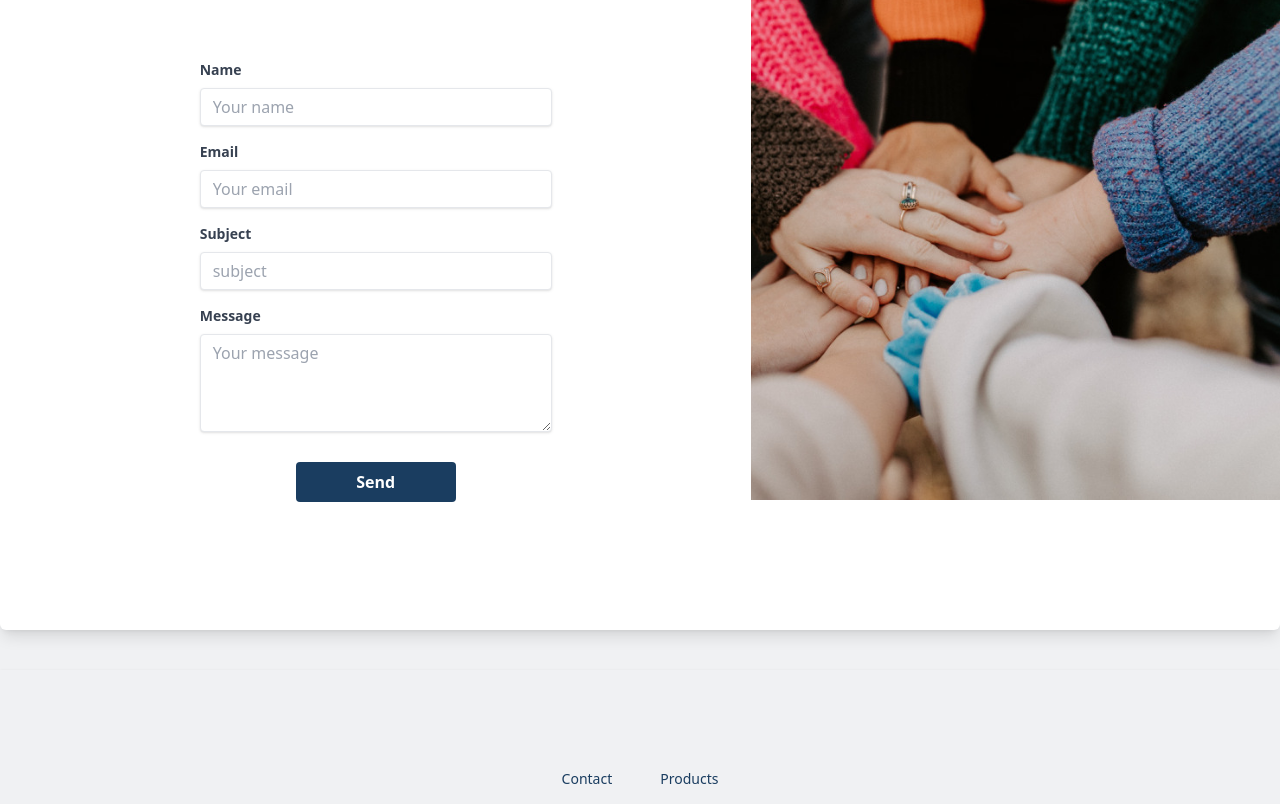
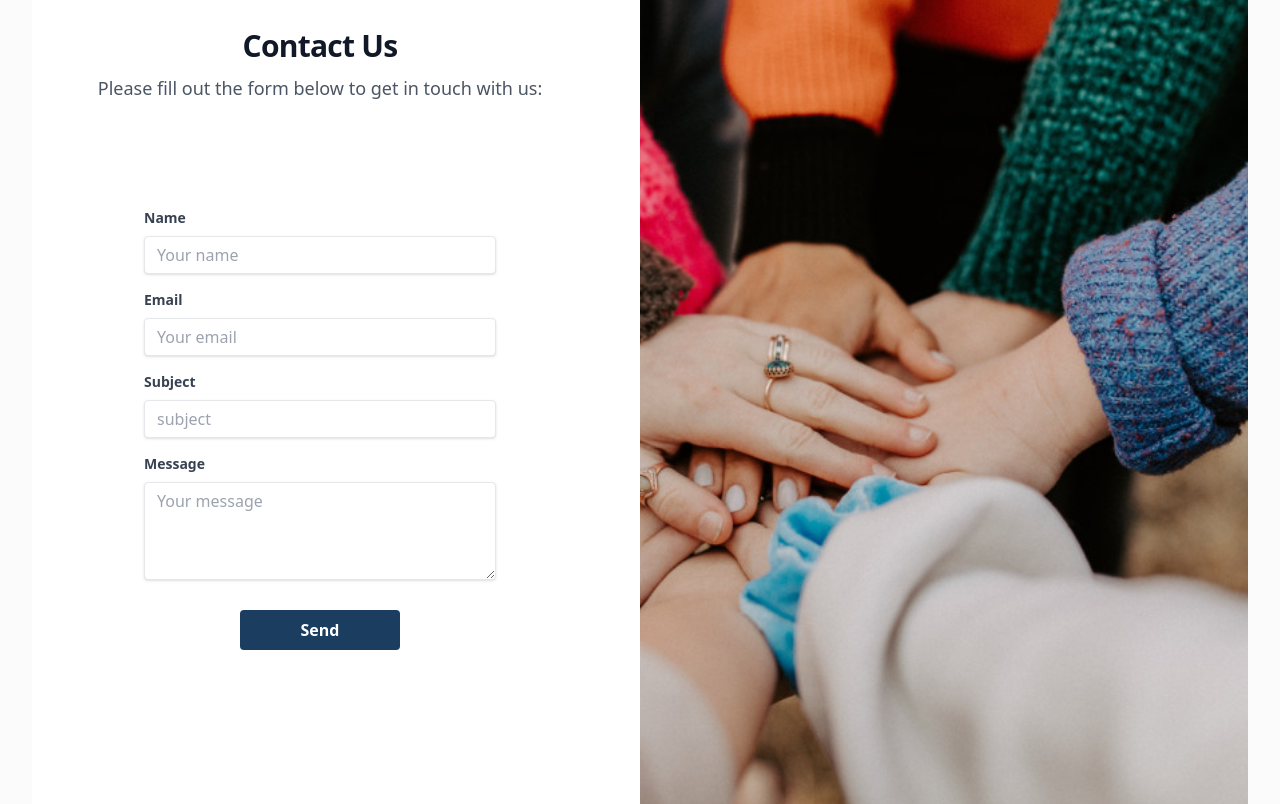
Before and after one commit to Liisagrant/CA-react-BazaarVerse, a React (Vite) app: page /contact in a window 1280 px wide. Shown: the part 220-1024 px from the top of the page. Built offline with nearby package versions, Linux system fonts and the light colour scheme; no server answers.

Commit message:
added a notfound page and some small changes in colour background, some footer issues with spacing and adding that images is from unspalsh. Added the notfound in router And fixed som issues in contact page

```diff
--- a/src/components/Layout/Footer.jsx
+++ b/src/components/Layout/Footer.jsx
@@ -3,16 +3,16 @@ import { Link } from "react-router-dom";
 
 const Footer = () => {
   return (
-    <footer className="bg-background shadow mt-8">
+    <footer className="bg-layout shadow mt-8">
       <div className="mx-auto max-w-7xl overflow-hidden py-20 px-6 sm:py-24 lg:px-8">
         <nav
-          className="-mb-6 columns-2 sm:flex sm:justify-center sm:space-x-12"
+          className="m-6 columns-2 flex justify-center sm:space-x-12"
           aria-label="Footer"
         >
           <div className="pb-6">
             <Link
               to="/contact"
-              className="text-sm leading-6 text-main hover:text-gray-900"
+              className="text-sm m-8 leading-6 text-main hover:text-gray-900"
             >
               Contact
             </Link>
@@ -21,7 +21,7 @@ const Footer = () => {
           <div className="pb-6">
             <Link
               to="/products"
-              className="text-sm leading-6 text-main hover:text-gray-900"
+              className="text-sm m-8 leading-6 text-main hover:text-gray-900"
             >
               Products
             </Link>
@@ -30,6 +30,9 @@ const Footer = () => {
         <p className="mt-10 text-center text-xs leading-5 text-main">
           &copy; 2023 Lisa Grant, Inc. All rights reserved.
         </p>
+        <p className="mt-10 text-center text-xs leading-5 text-main">
+          All images are from Unsplash.
+        </p>
       </div>
     </footer>
   );
--- a/src/components/Layout/Header.jsx
+++ b/src/components/Layout/Header.jsx
@@ -14,7 +14,7 @@ const Header = () => {
 
   return (
     <header className="m-0 p-0">
-      <nav className="bg-background shadow">
+      <nav className="bg-layout shadow">
         <div className="mx-auto max-w-7xl px-2 sm:px-6 lg:px-8">
           <div className="h-16 relative flex md:h-20 justify-between">
             <div className="flex flex-1 items-stretch justify-start">
--- /dev/null
+++ b/src/components/pages/404/NotFound.jsx
@@ -0,0 +1,29 @@
+import { Link } from "react-router-dom";
+
+const NotFound = () => {
+  return (
+    <main class="relative isolate min-h-full">
+      <img
+        src="https://images.unsplash.com/photo-1545972154-9bb223aac798?ixid=MnwxMjA3fDB8MHxwaG90by1wYWdlfHx8fGVufDB8fHx8&ixlib=rb-1.2.1&auto=format&fit=crop&w=3050&q=80&exp=8&con=-15&sat=-75"
+        alt="not found image"
+        className="absolute inset-0 -z-10 h-full w-full object-cover object-top"
+      />
+      <div className="mx-auto max-w-7xl px-6 py-32 text-center sm:py-40 lg:px-8">
+        <p className="text-base font-semibold leading-8 text-white">404</p>
+        <h1 className="mt-4 text-3xl font-bold tracking-tight text-white sm:text-5xl">
+          Page not found
+        </h1>
+        <p className="mt-4 text-base text-white/70 sm:mt-6">
+          Sorry, we couldn’t find the page you’re looking for.
+        </p>
+        <div class="mt-10 flex justify-center">
+          <Link to="/" className="text-sm font-semibold leading-7 text-white">
+            <span aria-hidden="true">&larr;</span> Back to home
+          </Link>
+        </div>
+      </div>
+    </main>
+  );
+};
+
+export default NotFound;
--- a/src/components/pages/ContactPage/Contact.jsx
+++ b/src/components/pages/ContactPage/Contact.jsx
@@ -4,16 +4,28 @@ import ContactForm from "./ContactForm";
 
 const ContactPage = () => {
   return (
-    <div className="flex flex-col mx-10 lg:flex-row items-stretch md:items-start rounded-md shadow-lg justify-center bg-white m-10 max-w-7xl lg:mx-auto">
-      <div className=" flex justify-center w-full">
-        <ContactForm />
-      </div>
-      <div className="h-full">
-        <img
-          src={contactImage}
-          alt="Your Image Description"
-          className="object-cover hidden lg:block h-[600px]"
-        />
+    <div className="mx-auto my-10 max-w-7xl px-4 sm:px-6 lg:px-8 ">
+      <div className="relative bg-white rounded-md">
+        <div className="lg:absolute lg:inset-0 lg:left-1/2">
+          <img
+            className="h-64 w-full bg-gray-50 object-cover hidden lg:block sm:h-80 lg:absolute lg:h-full rounded-tr-md rounded-br-md"
+            src={contactImage}
+            alt="Hands joined together. Contact us image"
+          />
+        </div>
+        <div className="pt-16 pb-24 sm:pt-24 sm:pb-32 lg:mx-auto lg:grid lg:max-w-7xl lg:grid-cols-2 lg:pt-32">
+          <div className="px-6 lg:px-8">
+            <div className="mx-auto max-w-xl lg:mx-0 lg:max-w-lg">
+              <h2 className="text-center text-3xl font-bold tracking-tight text-gray-900">
+                Contact Us
+              </h2>
+              <p className="mt-2 text-lg text-center leading-8 text-gray-600 mb-6">
+                Please fill out the form below to get in touch with us:
+              </p>
+              <ContactForm />
+            </div>
+          </div>
+        </div>
       </div>
     </div>
   );
--- a/src/components/pages/ContactPage/ContactForm.jsx
+++ b/src/components/pages/ContactPage/ContactForm.jsx
@@ -34,7 +34,7 @@ const ContactForm = () => {
     },
   });
   return (
-    <div className="w-full max-w-md mx-auto p-4 my-20">
+    <div className="w-full max-w-md mx-auto p-4">
       {isSubmitted ? (
         <div className="flex flex-col justify-center items-center md:items-start">
           <h2 className="lg:mt-40 text-3xl font-bold tracking-tight text-gray-900 sm:text-5xl">
--- a/src/routes/Router.jsx
+++ b/src/routes/Router.jsx
@@ -6,6 +6,7 @@ import HomePage from "../components/pages/HomePage/HomePage";
 import CheckoutPage from "../components/pages/Checkout/CheckoutPage";
 import ContactPage from "../components/pages/ContactPage/Contact";
 import SuccessPage from "../components/pages/success/SuccessPage";
+import NotFound from "../components/pages/404/NotFound";
 
 function Router() {
   return (
@@ -17,6 +18,7 @@ function Router() {
         <Route path="/cart" element={<CheckoutPage />} />
         <Route path="/contact" element={<ContactPage />} />
         <Route path="/success" element={<SuccessPage />} />
+        <Route path="*" element={<NotFound />} />
       </Routes>
     </>
   );
--- a/tailwind.config.cjs
+++ b/tailwind.config.cjs
@@ -21,10 +21,11 @@ module.exports = {
         lightblue: "#4977A6",
         secondary: "#E18886",
         accent: "#797D7F",
-        background: "#F0F1F3",
+        background: "#FBFBFC",
         Gray: "#A7A2A2",
         text: "#333",
         darkgreen: "#165664",
+        layout: "#F0F1F3",
       },
     },
     plugins: [],
```
